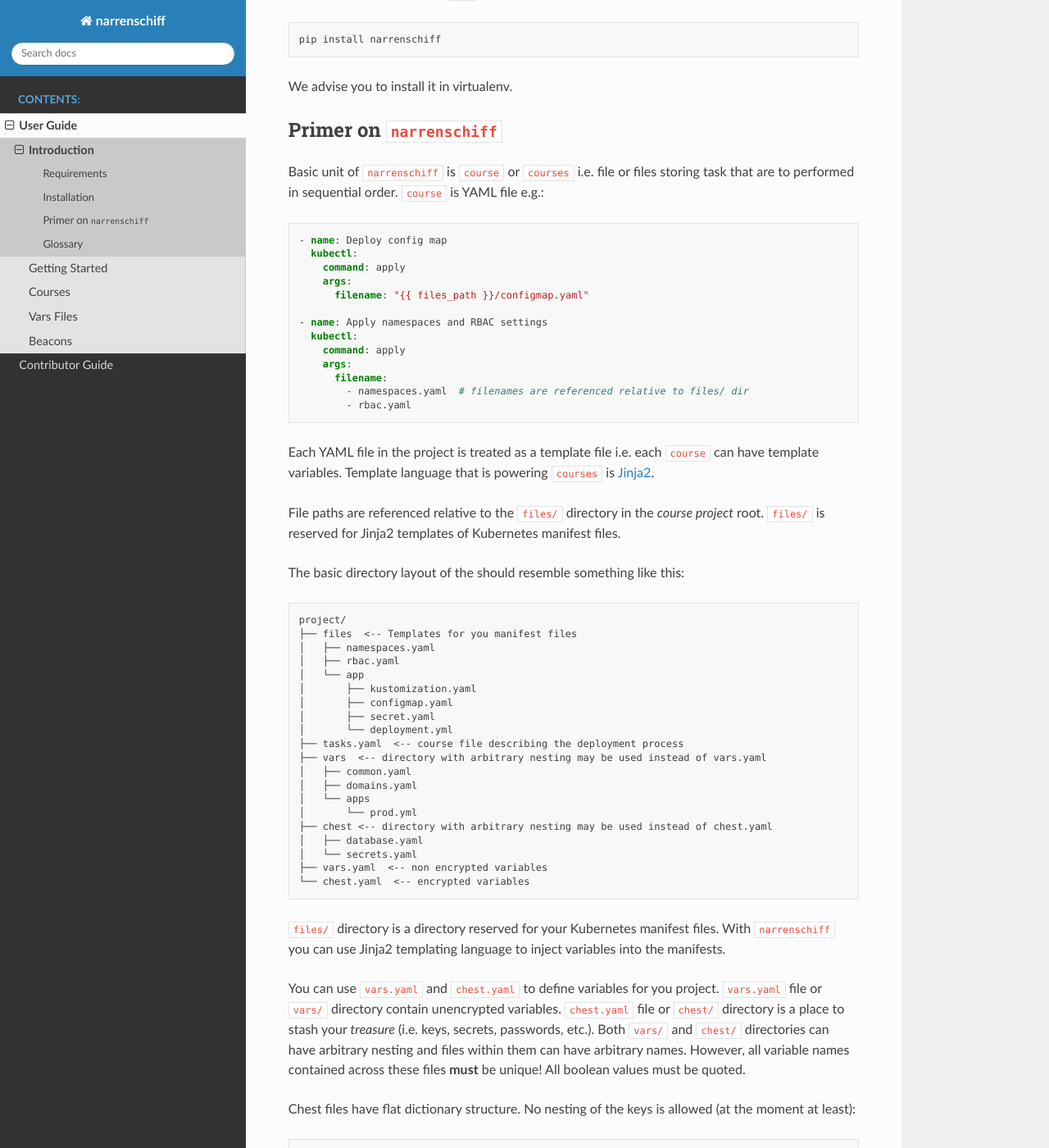
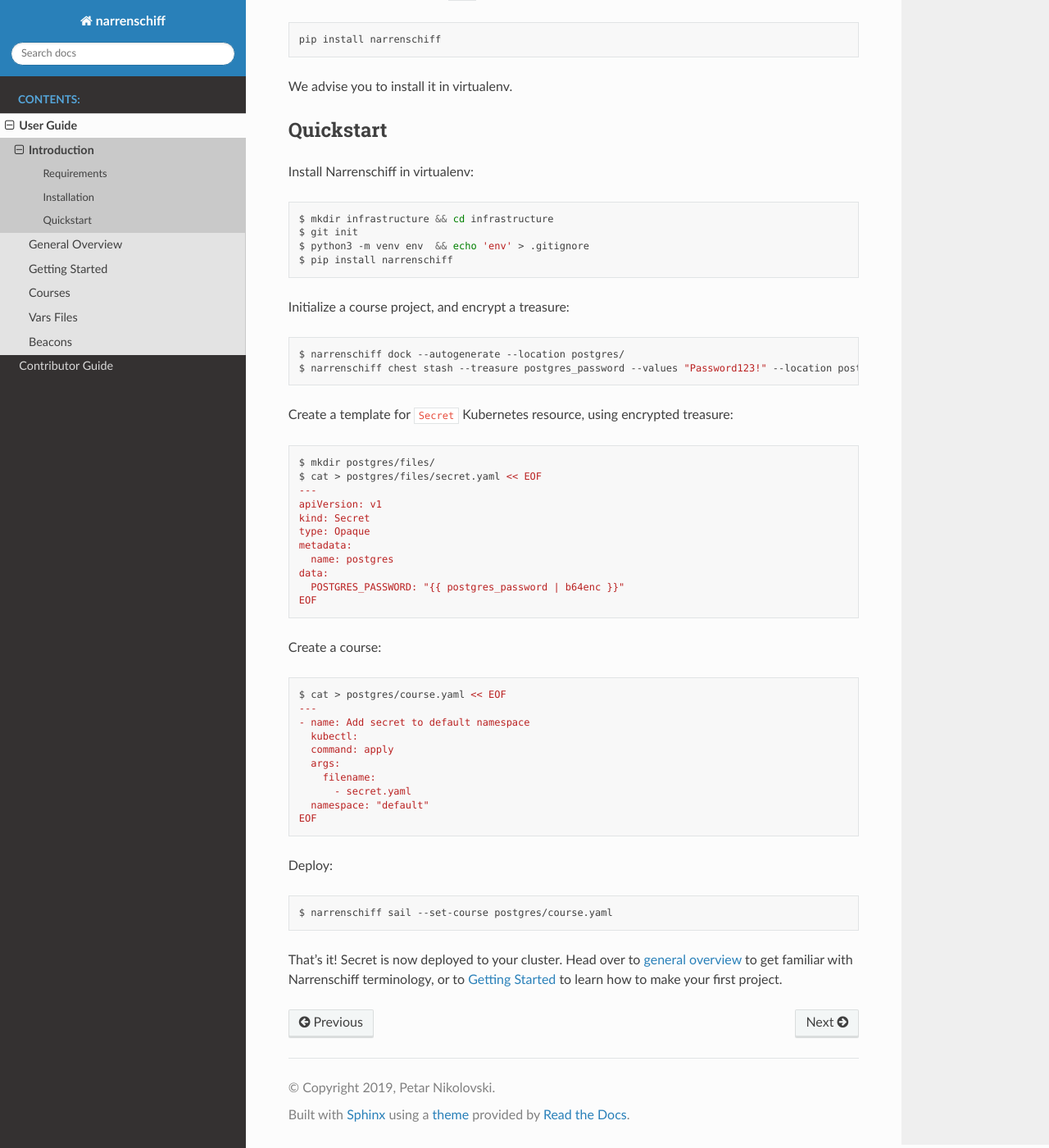
Before and after one commit to narrenorg/narrenschiff, a Sphinx documentation site: the page built from docs/narrenschiff/quickstart.rst, in a window 1280 px wide and 1400 px high, scrolled down 564 px. Shown: the whole window at 82% size. Built offline with Sphinx 7.4.7 and the Read the Docs theme 2.0.0, drawn with Linux system fonts in a browser that asks for light colours; some of the changed text lies outside the part shown.

Commit message:
Add quickstart and refactor introduction

```diff
--- a/docs/narrenschiff/courses.rst
+++ b/docs/narrenschiff/courses.rst
@@ -17,7 +17,7 @@
           - nginx/app/deployment.yaml
         namespace: default
     beacons:  # tags for alternative execution path (optional)
-      - dev  # chose whatever value except ``always`` which is a reserved becaon
+      - dev  # chose whatever value ("always" is a reserved becaon)
 
 ``name`` of the task describes what task should do, and with module you're actaully writing what the task is doing. Names are required, so your infrastructure configuration becomes a self-documenting repo. Name is an arbitraty description. Module, however, can only be whatever is implemented in Narrenschiff. At this moment, there are several modules available to use:
 
--- a/docs/narrenschiff/index.rst
+++ b/docs/narrenschiff/index.rst
@@ -6,6 +6,7 @@
    :caption: Contents:
 
    quickstart
+   overview
    getting_started
    courses
    vars_files
--- a/docs/narrenschiff/quickstart.rst
+++ b/docs/narrenschiff/quickstart.rst
@@ -23,153 +23,63 @@
 
 We advise you to install it in virtualenv.
 
-Primer on ``narrenschiff``
---------------------------
+Quickstart
+----------
 
-Basic unit of ``narrenschiff`` is ``course`` or ``courses`` i.e. file or files storing task that are to performed in sequential order. ``course`` is YAML file e.g.:
-
-.. code-block:: yaml
-
-  - name: Deploy config map
-    kubectl:
-      command: apply
-      args:
-        filename: "{{ files_path }}/configmap.yaml"
-
-  - name: Apply namespaces and RBAC settings
-    kubectl:
-      command: apply
-      args:
-        filename:
-          - namespaces.yaml  # filenames are referenced relative to files/ dir
-          - rbac.yaml
-
-Each YAML file in the project is treated as a template file i.e. each ``course`` can have template variables. Template language that is powering ``courses`` is Jinja2_.
-
-File paths are referenced relative to the ``files/`` directory in the *course project* root. ``files/`` is reserved for Jinja2 templates of Kubernetes manifest files.
-
-The basic directory layout of the should resemble something like this::
-
-  project/
-  ├── files  <-- Templates for you manifest files
-  │   ├── namespaces.yaml
-  │   ├── rbac.yaml
-  │   └── app
-  │       ├── kustomization.yaml
-  │       ├── configmap.yaml
-  │       ├── secret.yaml
-  │       └── deployment.yml
-  ├── tasks.yaml  <-- course file describing the deployment process
-  ├── vars  <-- directory with arbitrary nesting may be used instead of vars.yaml
-  │   ├── common.yaml
-  │   ├── domains.yaml
-  │   └── apps
-  │       └── prod.yml
-  ├── chest <-- directory with arbitrary nesting may be used instead of chest.yaml
-  │   ├── database.yaml
-  │   └── secrets.yaml
-  ├── vars.yaml  <-- non encrypted variables
-  └── chest.yaml  <-- encrypted variables
-
-``files/`` directory is a directory reserved for your Kubernetes manifest files. With ``narrenschiff`` you can use Jinja2 templating language to inject variables into the manifests.
-
-You can use ``vars.yaml`` and ``chest.yaml`` to define variables for you project. ``vars.yaml`` file or ``vars/`` directory contain unencrypted variables. ``chest.yaml`` file or ``chest/`` directory is a place to stash your *treasure* (i.e. keys, secrets, passwords, etc.). Both ``vars/`` and ``chest/`` directories can have arbitrary nesting and files within them can have arbitrary names. However, all variable names contained across these files **must** be unique! All boolean values must be quoted.
-
-Chest files have flat dictionary structure. No nesting of the keys is allowed (at the moment at least):
-
-.. code-block:: yaml
-
-  db_password: 6Wziywgso3YsosQNfMeufodDZxEaOyujHM+ch9Pxe5u1u2ZO5e7G9bPOhEIVYo8n
-  hash_key: uSn/rKMdbMArR0SnWcbtP1Z64/Y8LI8LNOZGbVZUmm5ioFLV/NwP6OcyTNGgMSGi
-
-The app is deployed using ``narrenschiff`` tool::
-
-  narrenschiff sail --set-course project/tasks.yaml
-
-After you execute this, the following happens:
-
-1. All variables from ``vars`` files and ``chests`` are collected (only those files that are contained within the project are used - project is the directory in which the executed ``course`` is located)
-
-  1. Load ``vars.yaml``
-  2. Load all files from the ``vars/`` directory if it exists
-  3. Load and decrypt all variables from ``chest.yaml``
-  4. Load all files from the ``chest/`` directory if it exists
-  5. Load all variables from ``secretmap.yaml``
-  6. Merge all files
-
-2. Variables are checked for duplicates, if there are any, the ship cannot take this course
-3. Course file is supplied with collected variables and executed
-4. Tasks are executed in sequential order, each YAML file is supplied with collected variables
-
-You can either use ``chest.yaml`` or ``chest.yml`` file per *course project*, but not both. A *course project* is a directory where course file is located.
-
-Treasure is encrypted using password (``key``) and salt (``spice``). These are stored in simple text files. The root of the project should contain the ``.narrenschiff.yaml`` configuration file that stores paths to these files. Keep in mind that while ``.narrenschiff.yaml`` should be source controlled, password and salt file should never be committed to your repo! Here is the example of the configuration file:
-
-.. code-block:: yaml
-
-  # .narrenschiff.yaml
-  key: ./password.txt  # path to file containing password for encrypting files
-  spice: ./salt.txt  # path to file containing salt (salt should be random and long)
-
-You can also encrypt files and bring them into your source code. Files are encrypted, and stored at desired location, and relative path to the file is saved in `secretmap` file.
-
-If you have a fairly complex course, and you want to execute only a specific set of tasks, you can use `beacons`:
-
-.. code-block:: yaml
-
-  - name: List all namespaces
-    kubectl:
-      command: get namespaces
-
-  - name: List all pods
-    kubectl:
-      command: get pods
-    beacons:
-      - always
-      - pods
-
-  - name: Check pod resources
-    kubectl:
-      command: top pods
-    beacons:
-      - stats
-      - pods
-
-  - name: Check node resources
-    kubectl:
-      command: top nodes
-    beacons:
-      - stats
-
-Now you can easily select which collection of tasks you want to execute:
+Install Narrenschiff in virtualenv:
 
 .. code-block:: sh
 
-  narrenschiff sail --set-course stats.yaml --follow-beacons stats,pods
+  $ mkdir infrastructure && cd infrastructure
+  $ git init
+  $ python3 -m venv env  && echo 'env' > .gitignore
+  $ pip install narrenschiff
 
-Note that ``always`` is a special keyword for beacons! Taks marked with ``always`` are always executed, regardless of the becaons you specified on the command line.
+Initialize a course project, and encrypt a treasure:
 
-.. _Jinja2: https://jinja.palletsprojects.com/en/2.10.x/
+.. code-block:: sh
 
-Glossary
---------
+  $ narrenschiff dock --autogenerate --location postgres/
+  $ narrenschiff chest stash --treasure postgres_password --values "Password123!" --location postgres/
 
-.. glossary::
+Create a template for ``Secret`` Kubernetes resource, using encrypted treasure:
 
-  course
-    Templated YAML file containing list of tasks to be performed.
+.. code-block:: sh
 
-  treasure
-    Sensitive information, keys, secrets, and passwords are stored
+  $ mkdir postgres/files/
+  $ cat > postgres/files/secret.yaml << EOF
+  ---
+  apiVersion: v1
+  kind: Secret
+  type: Opaque
+  metadata:
+    name: postgres
+  data:
+    POSTGRES_PASSWORD: "{{ postgres_password | b64enc }}"
+  EOF
 
-  chest
-    File or files in which your treasure is stored.
+Create a course:
 
-  key
-    Master password for encrypting strings
+.. code-block:: sh
 
-  spice
-    Salt used for encrypting strings
+  $ cat > postgres/course.yaml << EOF
+  ---
+  - name: Add secret to default namespace
+    kubectl:
+    command: apply
+    args:
+      filename:
+        - secret.yaml
+    namespace: "default"
+  EOF
 
-  secretmap
-    Encrypted file (currently only supported for ``helm`` module)
+Deploy:
+
+.. code-block:: sh
+
+  $ narrenschiff sail --set-course postgres/course.yaml
+
+That's it! Secret is now deployed to your cluster. Head over to `general overview`_ to get familiar with Narrenschiff terminology, or to `Getting Started`_ to learn how to make your first project.
+
+.. _`General Overview`: overview.html
+.. _`Getting Started`: getting_started.html
```
Also changed, not shown: CHANGELOG.md (+4 -0 lines), docs/narrenschiff/overview.rst (added, +150 -0 lines), 1 other file.
